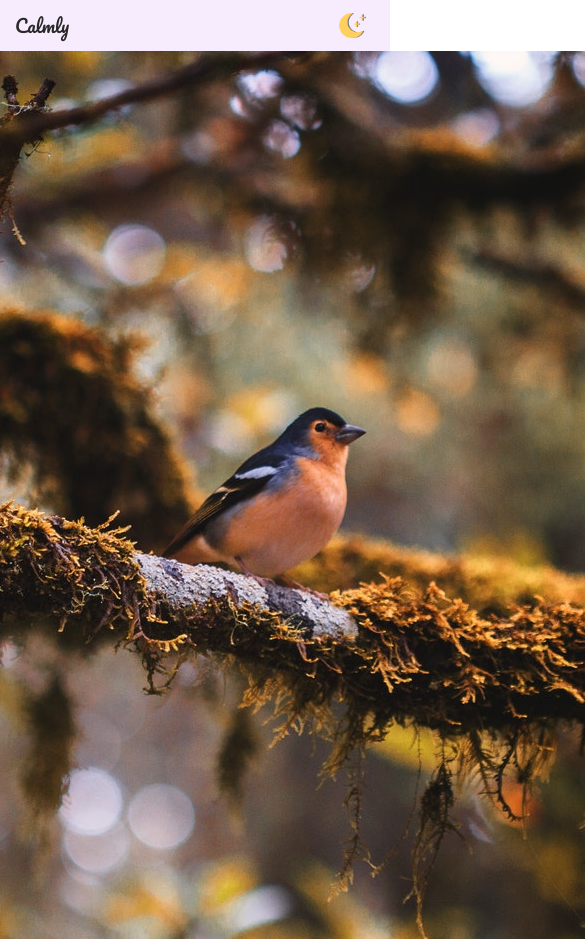
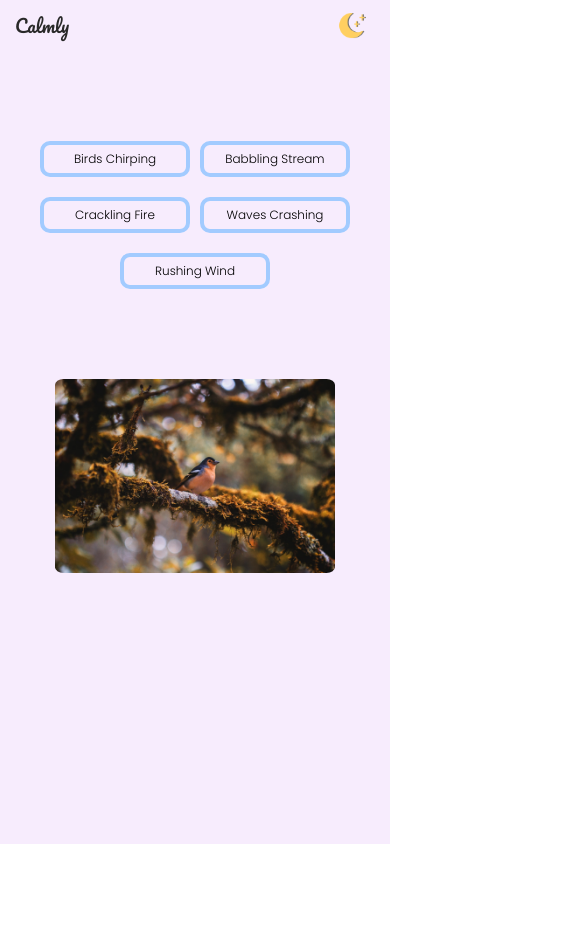
Before and after one commit to nicoleww/calmly.v2, a React (Create React App) app: page / in a window 390 px wide. Shown: the top 939 px of the page, 585 px wide, since content can reach past the window. After the commit the page ends 844 px from the top, so only its background shows below. Built offline with nearby package versions, Linux system fonts and the light colour scheme.

Commit message:
style for img in Player.js, allow users to select img to display

```diff
--- a/src/App.js
+++ b/src/App.js
@@ -28,7 +28,7 @@ import windVid from "./assets/videos/wind.mp4"
 const App = () => {
 
   // STATE
-  const [isMobile, setIsMobile] = useState(false)
+  const [isMobile, setIsMobile] = useState(true)
   const [isDarkMode, setIsDarkMode] = useState(false)
   const [selected, setSelected] = useState([])
   const [sounds, setSounds] = useState([
@@ -42,9 +42,10 @@ const App = () => {
   // FUNCTIONS
   // check if being viewed on mobile device
   useEffect(() => {
-      if (window.innerWidth <= 1024) {
+      if (window.innerWidth < 1030) {
         setIsMobile(true)
       } else {
+        console.log("problem here")
         setIsMobile(false)
       }
   }, [])
--- a/src/components/Player.js
+++ b/src/components/Player.js
@@ -12,6 +12,7 @@ const Player = ({ sounds, selected, isMobile }) => {
     const [imgSrc, setImgSrc] = useState(birdImg)
     const [imgAlt, setImgAlt] = useState("A small bird sitting on a tree branch.")
     const [selectedVid, setSelectedVid] = useState('')
+    const [selectedImg, setSelectedImg] = useState('')
     const vidRef = useRef(null)
 
     // play / pause video and set correlating icon
@@ -31,8 +32,31 @@ const Player = ({ sounds, selected, isMobile }) => {
         setVideoSrc(sel.video)
     }
 
+    // when user selects an image, assign it to imgSrc
+    const handleImageSelected = (sel) => {
+        setSelectedImg(sel.name)
+        setImgSrc(sel.image)
+        setImgAlt(sel.caption)
+    }
+
     // when selected array is changed, change vidSrc to appropriate video
     useEffect(() => {
+        if (isMobile === true) {
+            let view
+            let alt
+            if (selected.length === 1) {
+                view = selected[0].image
+                alt = selected[0].caption
+                setImgSrc(view)
+                setImgAlt(alt)
+            } else if (selected.length > 1) {
+                const index = selected.length -1
+                view = selected[index].image
+                alt = selected[index].caption
+                setImgSrc(view)
+                setImgAlt(alt)
+            }
+        } else {
             let play;
             if (selected.length === 1) {
                 play = selected[0].video
@@ -44,16 +68,25 @@ const Player = ({ sounds, selected, isMobile }) => {
             } else if (selected.length === 0) {
                 vidRef.current.pause()
             }
+        }
     }, [selected])
 
     // when videoSrc is changed, display selected video
     useEffect(() => {
+        if (isMobile === true) {
+            return
+        } else {
             vidRef.current.play()
+        }
     }, [videoSrc])
 
     // on window load, play current video
     useEffect(() => {
+        if (isMobile === true) {
+            return
+        } else {
             vidRef.current.play()
+        }
     }, [])
 
     return (
@@ -98,7 +131,21 @@ const Player = ({ sounds, selected, isMobile }) => {
             )
             :
             (
-                <img src={birdImg} alt={imgAlt} />
+                <>
+                {selected.length > 1 ?
+                (
+                    <>
+                    <img src={imgSrc} alt={imgAlt} />
+                    <p tabIndex="0" className="visually-hidden">Select an image to display.</p>
+                    <div className="select-img">
+                        {selected.map(sel => <button id={`${sel.name === selectedImg ? "selected-img" : ""}`} onClick={() => {handleImageSelected(sel)}}>{sel.title}</button>)}
+                    </div>
+                    </>
+                )
+                :
+                (<img src={imgSrc} alt={imgAlt} />)
+                }
+                </>
             )
             }
         </div>
--- a/src/styles/_picker.scss
+++ b/src/styles/_picker.scss
@@ -28,11 +28,54 @@
     font-size: 16px;
 }
 
+#selected {
+    border: 4px solid rgb(9, 116, 255);
+}
+
+
+
+// MOBILE STYLES
+
+@media screen and (max-width: 1024px) {
+    .Picker {
+        width: 100%;
+        min-height: 1vh;
+        flex-direction: row;
+        flex-wrap: wrap;
+        margin: 150px 0px;
+    }
+    .Picker button {
+        padding: 5px 10px;
+        width: 200px;
+        margin: 10px 5px;
+        font-weight: 300;
+        letter-spacing: 0px;
+        font-size: 14px;
+    }
+    .Picker button:hover {
+        transform: scale(1);
+        font-size: 14px;
+    }
+}
+
+@media screen and (max-width: 650px) {
+    .Picker {
+        margin: 80px 0px;
+    }
+    .Picker button {
+        padding: 5px;
+        width: 150px;
+        font-size: 12px;
+    }
+    .Picker button:hover {
+        font-size: 12px;
+    }
+}
+
+
+// DARK MODE STYLES
+
 .dark button {
     background-color: $darkBg;
     color: $lightText;
 }
-
-#selected {
-    border: 4px solid rgb(9, 116, 255);
-}
--- a/src/styles/_player.scss
+++ b/src/styles/_player.scss
@@ -18,10 +18,6 @@
     border: none;
     cursor: pointer;
     margin-top: 30px;
-}
-
-.dark button {
-    background-color: $darkBg;
 }
 
 .Player button:hover {
@@ -47,14 +43,78 @@
     margin: 0px 5px;
 }
 
-.dark .select-video button {
-    background-color: grey;
-}
 
 #selected-vid {
     background-color: rgb(162, 203, 255);
 }
 
+
+
+// MOBILE STYLES
+
+@media screen and (max-width: 1024px) {
+    .Player {
+        width: 100%;
+        min-height: 1vh;
+    }
+    .Player img {
+        width: 800px;
+        border-radius: 3%;
+    }
+    .select-img {
+        margin: 30px 0px;
+    }
+    .select-img button {
+        font-size: 12px;
+        font-weight: 300;
+        font-family: "Poppins", sans-serif;
+        background-color: white;
+        border-radius: 3%;
+        margin: 0px 5px;
+    }
+    #selected-img {
+        background-color: rgb(162, 203, 255);
+    }
+}
+
+@media screen and (max-width: 850px) {
+    .Player img {
+        width: 600px;
+    }
+}
+
+@media screen and (max-width: 650px) {
+    .Player img {
+        width: 350px;
+    }
+}
+
+@media screen and (max-width: 400px) {
+    .Player img {
+        width: 280px;
+    }
+}
+
+@media screen and (max-width: 300px) {
+    .Player img {
+        width: 260px;
+    }
+}
+
+
+// DARK MODE STYLES
+
+
+.dark button {
+    background-color: $darkBg;
+}
+
+
+.dark .select-video button {
+    background-color: grey;
+}
+
+
 .dark #selected-vid {
     color: $darkBg;
 }
--- a/src/styles/style.css
+++ b/src/styles/style.css
@@ -37,13 +37,54 @@
   font-size: 16px;
 }
 
+#selected {
+  border: 4px solid #0974ff;
+}
+
+@media screen and (max-width: 1024px) {
+  .Picker {
+    width: 100%;
+    min-height: 1vh;
+    -webkit-box-orient: horizontal;
+    -webkit-box-direction: normal;
+        -ms-flex-direction: row;
+            flex-direction: row;
+    -ms-flex-wrap: wrap;
+        flex-wrap: wrap;
+    margin: 150px 0px;
+  }
+  .Picker button {
+    padding: 5px 10px;
+    width: 200px;
+    margin: 10px 5px;
+    font-weight: 300;
+    letter-spacing: 0px;
+    font-size: 14px;
+  }
+  .Picker button:hover {
+    -webkit-transform: scale(1);
+            transform: scale(1);
+    font-size: 14px;
+  }
+}
+
+@media screen and (max-width: 650px) {
+  .Picker {
+    margin: 80px 0px;
+  }
+  .Picker button {
+    padding: 5px;
+    width: 150px;
+    font-size: 12px;
+  }
+  .Picker button:hover {
+    font-size: 12px;
+  }
+}
+
 .dark button {
   background-color: #292929;
   color: whitesmoke;
-}
-
-#selected {
-  border: 4px solid #0974ff;
 }
 
 .Player {
@@ -78,10 +119,6 @@
   margin-top: 30px;
 }
 
-.dark button {
-  background-color: #292929;
-}
-
 .Player button:hover {
   -webkit-transform: scale(1.05);
           transform: scale(1.05);
@@ -106,12 +143,65 @@
   margin: 0px 5px;
 }
 
+#selected-vid {
+  background-color: #a2cbff;
+}
+
+@media screen and (max-width: 1024px) {
+  .Player {
+    width: 100%;
+    min-height: 1vh;
+  }
+  .Player img {
+    width: 800px;
+    border-radius: 3%;
+  }
+  .select-img {
+    margin: 30px 0px;
+  }
+  .select-img button {
+    font-size: 12px;
+    font-weight: 300;
+    font-family: "Poppins", sans-serif;
+    background-color: white;
+    border-radius: 3%;
+    margin: 0px 5px;
+  }
+  #selected-img {
+    background-color: #a2cbff;
+  }
+}
+
+@media screen and (max-width: 850px) {
+  .Player img {
+    width: 600px;
+  }
+}
+
+@media screen and (max-width: 650px) {
+  .Player img {
+    width: 350px;
+  }
+}
+
+@media screen and (max-width: 400px) {
+  .Player img {
+    width: 280px;
+  }
+}
+
+@media screen and (max-width: 300px) {
+  .Player img {
+    width: 260px;
+  }
+}
+
+.dark button {
+  background-color: #292929;
+}
+
 .dark .select-video button {
   background-color: grey;
-}
-
-#selected-vid {
-  background-color: #a2cbff;
 }
 
 .dark #selected-vid {
@@ -135,11 +225,6 @@ body {
   -webkit-box-sizing: border-box;
           box-sizing: border-box;
   color: #292929;
-}
-
-.dark {
-  background-color: #292929;
-  color: whitesmoke;
 }
 
 nav {
@@ -192,4 +277,18 @@ main {
   white-space: nowrap;
   width: 1px;
 }
+
+@media screen and (max-width: 1024px) {
+  main {
+    -webkit-box-orient: vertical;
+    -webkit-box-direction: normal;
+        -ms-flex-direction: column;
+            flex-direction: column;
+  }
+}
+
+.dark {
+  background-color: #292929;
+  color: whitesmoke;
+}
 /*# sourceMappingURL=style.css.map */
--- a/src/styles/style.scss
+++ b/src/styles/style.scss
@@ -21,10 +21,6 @@ body {
     color: $darkBg;
 }
 
-.dark {
-    background-color: $darkBg;
-    color: $lightText;
-}
 
 nav {
     width: 100%;
@@ -66,3 +62,21 @@ main {
     white-space: nowrap;
     width: 1px;
 }
+
+
+// MOBILE STYLES
+
+@media screen and (max-width: 1024px) {
+    main {
+        flex-direction: column;
+    }
+}
+
+
+// DARK MODE STYLES
+
+
+.dark {
+    background-color: $darkBg;
+    color: $lightText;
+}
```
Also changed, not shown: 1 other file (tests, documents, lock files or other folders). Lines whose indentation alone changed are shown as unchanged.
